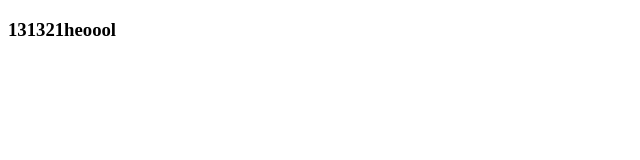
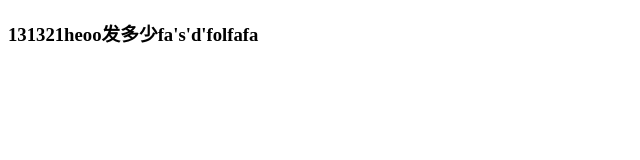
Before and after one commit to Mrmangmang/git-demo2, a plain HTML site: page index.html in a window 1280 px wide. Shown: the whole page, without its empty margins (0-640 px from the left). Drawn offline with Linux system fonts and the light colour scheme.

Commit message:
a第三次提交

```diff
--- a/index.html
+++ b/index.html
@@ -6,6 +6,6 @@
     <title>Document</title>
 </head>
 <body>
-    <h3>131321heoool</h3>
+    <h3>131321heoo发多少fa's'd'folfafa</h3>
 </body>
 </html>
```
